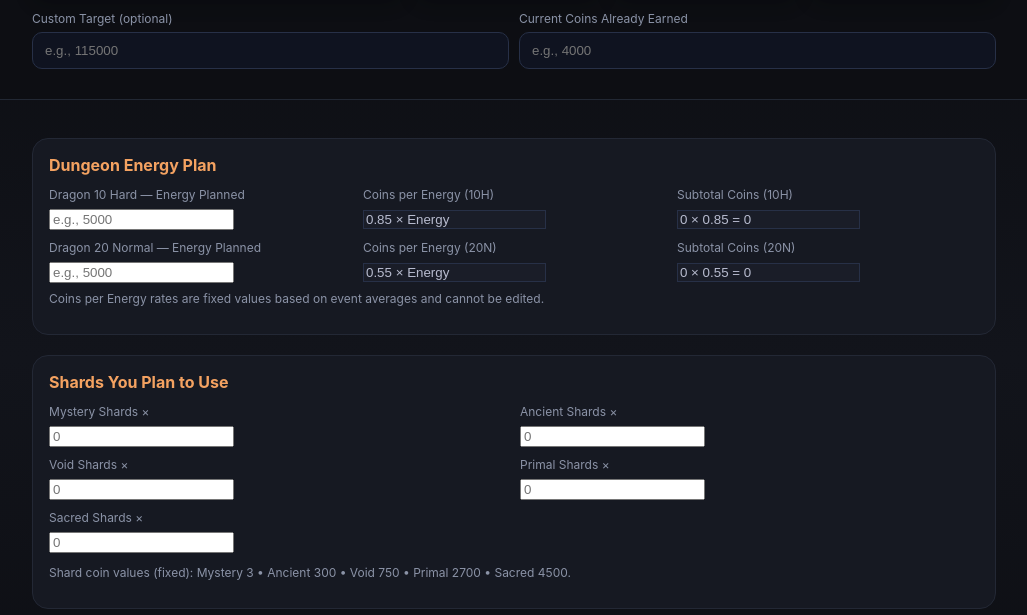
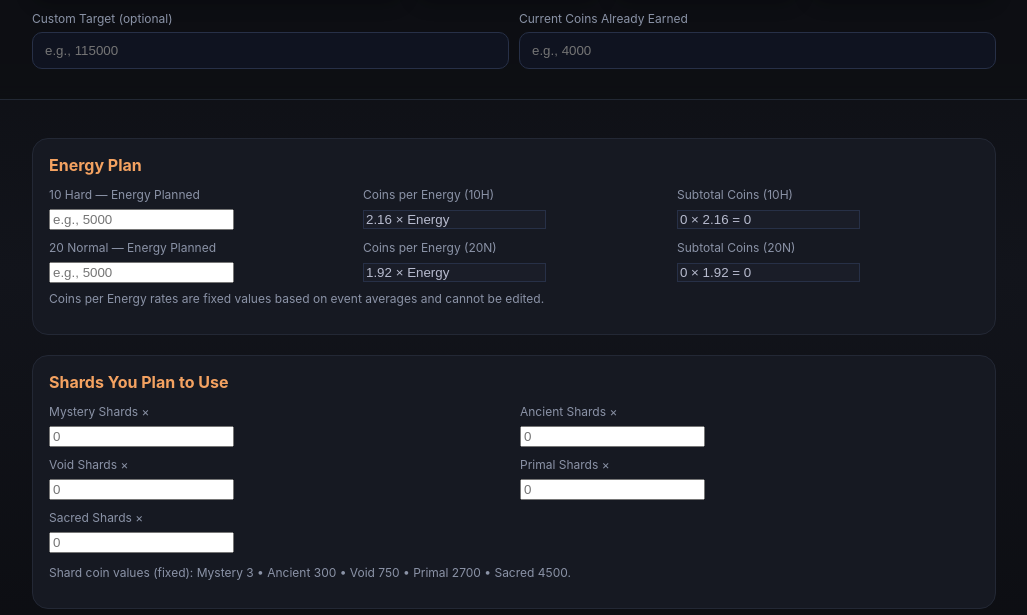
Before and after one commit to Acclaim1H/HalloweenPath2025, a plain HTML site: page index.html in a window 1280 px wide. Shown: the part 185-800 px from the top of the page, without its empty margins (126-1153 px from the left). Drawn offline with Linux system fonts and the light colour scheme.

Commit message:
DungeonDrops

```diff
--- a/index.html
+++ b/index.html
@@ -3,7 +3,7 @@
 <head>
   <meta charset="UTF-8" />
   <meta name="viewport" content="width=device-width, initial-scale=1.0" />
-  <title>Raid Halloween Path — Pumpkin Coin Planner</title>
+  <title>Halloween Path — Pumpkin Coin Planner</title>
   <style>
     :root{
       --bg:#0e0f13; --card:#161922; --muted:#8b93a7; --txt:#e7ecf3; --accent:#f4a261; --accent2:#e76f51; --warn:#ffb86b; --danger:#ff6b6b;
@@ -92,33 +92,33 @@
 
   <main class="wrap">
     <div class="section panel">
-      <h3>Dungeon Energy Plan</h3>
+      <h3>Energy Plan</h3>
       <div class="grid3">
         <label>
-          <span>Dragon 10 Hard — Energy Planned</span>
+          <span>10 Hard — Energy Planned</span>
           <input type="number" id="energy10H" min="0" placeholder="e.g., 5000" />
         </label>
         <label>
           <span>Coins per Energy (10H)</span>
-          <input type="text" id="cpe10H" value="0.85 × Energy" readonly />
+          <input type="text" id="cpe10H" value="2.16 × Energy" readonly />
         </label>
         <label>
           <span>Subtotal Coins (10H)</span>
-          <input type="text" id="coins10H" value="0 × 0.85 = 0" readonly />
+          <input type="text" id="coins10H" value="0 × 2.16 = 0" readonly />
         </label>
       </div>
       <div class="grid3" style="margin-top:10px">
         <label>
-          <span>Dragon 20 Normal — Energy Planned</span>
+          <span>20 Normal — Energy Planned</span>
           <input type="number" id="energy20N" min="0" placeholder="e.g., 5000" />
         </label>
         <label>
           <span>Coins per Energy (20N)</span>
-          <input type="text" id="cpe20N" value="0.55 × Energy" readonly />
+          <input type="text" id="cpe20N" value="1.92 × Energy" readonly />
         </label>
         <label>
           <span>Subtotal Coins (20N)</span>
-          <input type="text" id="coins20N" value="0 × 0.55 = 0" readonly />
+          <input type="text" id="coins20N" value="0 × 1.92 = 0" readonly />
         </label>
       </div>
       <p class="muted" style="margin-top:8px">Coins per Energy rates are fixed values based on event averages and cannot be edited.</p>
@@ -192,6 +192,9 @@
 
     const SHARD_POINTS = { mystery:3, ancient:300, void:750, primal:2700, sacred:4500 };
 
+    const CPE_10H = 1.92; // coins per energy, 10 Hard
+    const CPE_20N = 2.16; // coins per energy, 20 Normal
+
     const state = {
       target: 115000,
       already: 0,
@@ -200,8 +203,8 @@
     };
 
     function coinsFromEnergy(){
-      const a = num(state.energy.e10H) * 0.85;
-      const b = num(state.energy.e20N) * 0.55;
+      const a = num(state.energy.e10H) * CPE_10H;
+      const b = num(state.energy.e20N) * CPE_20N;
       return Math.floor(a + b);
     }
 
@@ -241,10 +244,12 @@
     function updateEnergyBoxes(){
       const e10 = num(state.energy.e10H);
       const e20 = num(state.energy.e20N);
-      const s10 = Math.floor(e10 * 0.85);
-      const s20 = Math.floor(e20 * 0.55);
-      els.coins10H.value = `${fmt(e10)} × 0.85 = ${fmt(s10)}`;
-      els.coins20N.value = `${fmt(e20)} × 0.55 = ${fmt(s20)}`;
+      const s10 = Math.floor(e10 * CPE_10H);
+      const s20 = Math.floor(e20 * CPE_20N);
+      els.coins10H.value = `${fmt(e10)} × ${CPE_10H} = ${fmt(s10)}`;
+      els.coins20N.value = `${fmt(e20)} × ${CPE_20N} = ${fmt(s20)}`;
+    } × 0.55 = ${fmt(s10)}`;
+      els.coins20N.value = `${fmt(e20)} × 0.85 = ${fmt(s20)}`;
     }
 
     function update(){
```
